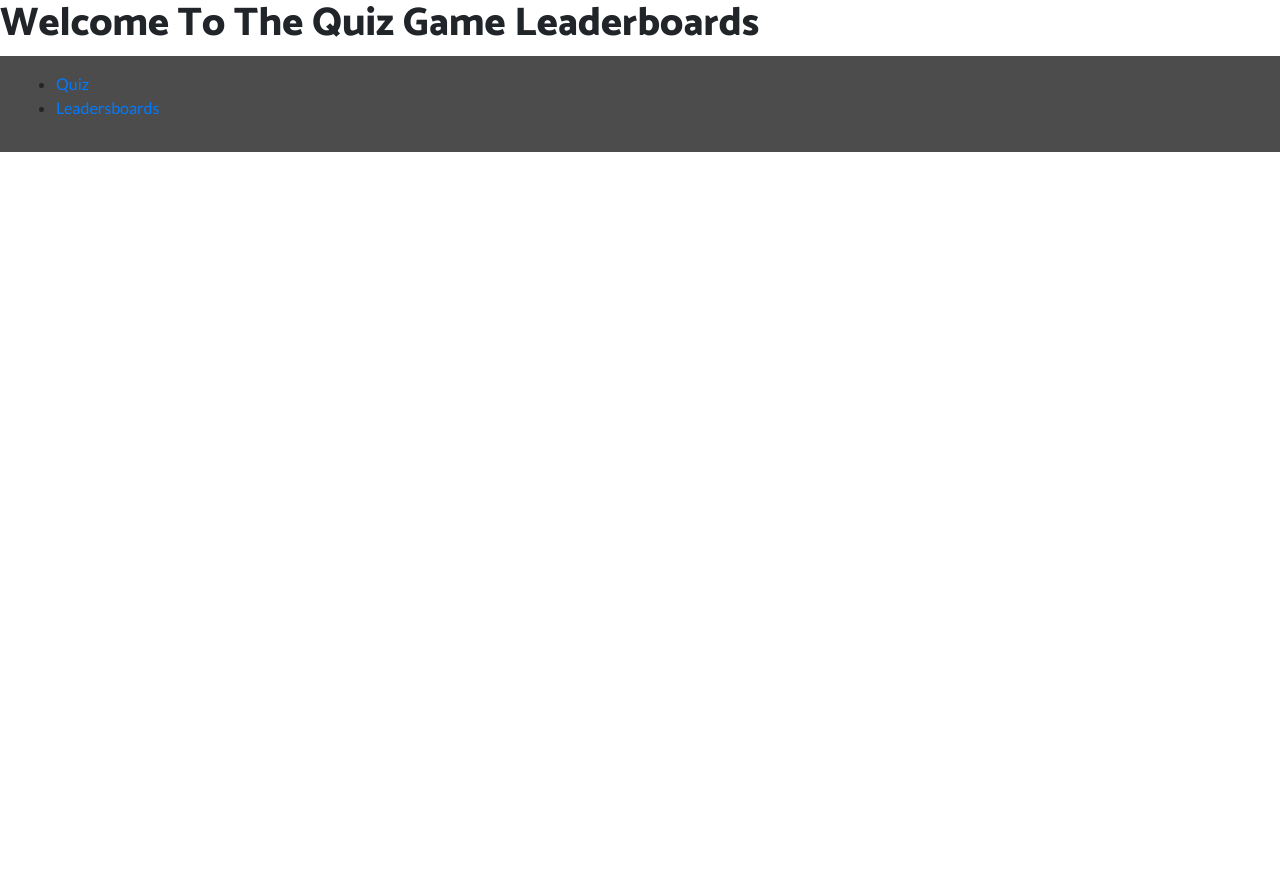
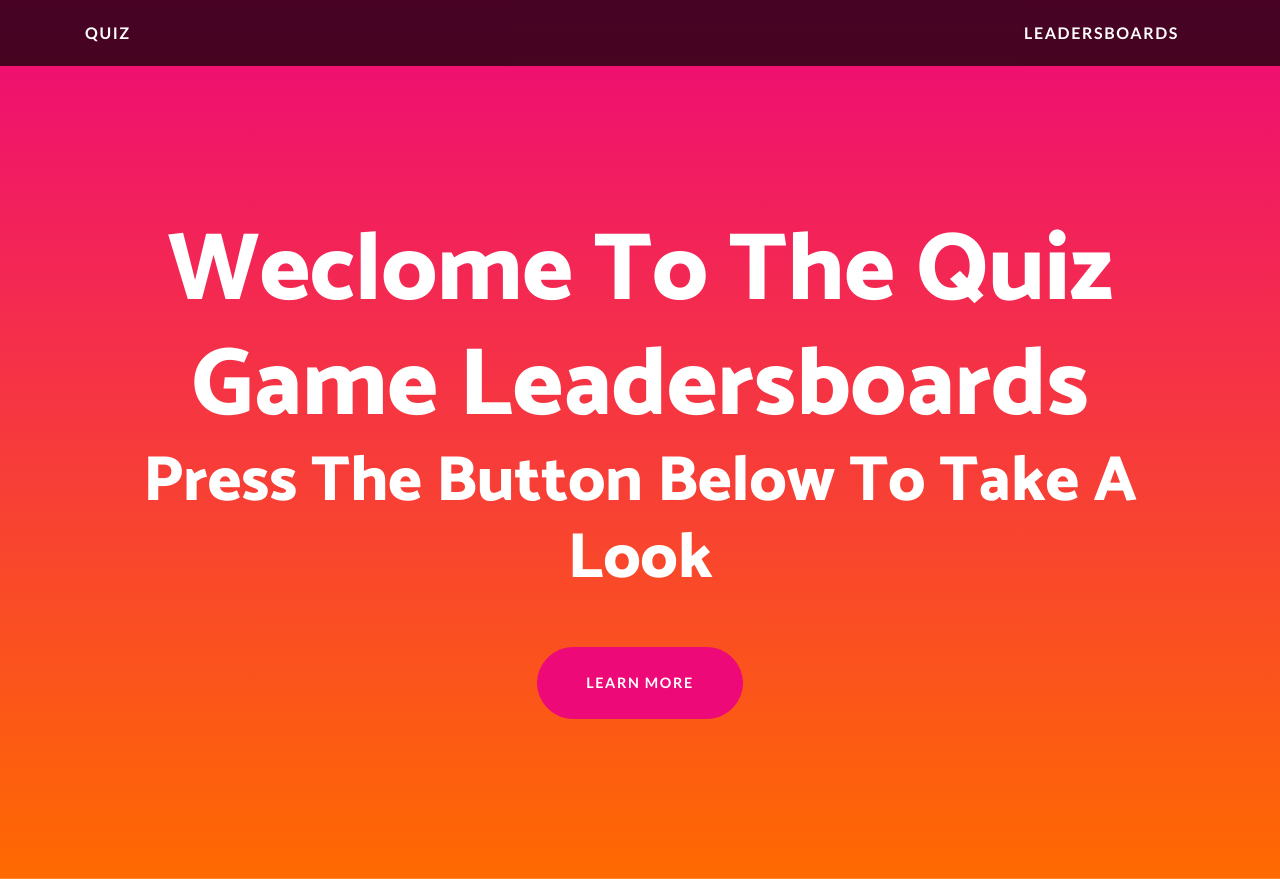
Before and after one commit to solomonj2k12/Quiz-Game, a Python web app: template templates/leaderboards.html in a window 1280 px wide. Before the commit the page ends 152 px from the top, so only its background shows below. Run offline with Jinja, Linux system fonts and the light colour scheme; the template is opened without the code that fills it, so the values that code supplies are empty; some libraries are stand-ins or nearby versions.

Commit message:
added the bootstrap theme content and adpated it to fit my application

```diff
--- a/templates/leaderboards.html
+++ b/templates/leaderboards.html
@@ -5,28 +5,40 @@
     <meta name="viewport" content="width=device-width, initial-scale=1.0">
     <meta http-equiv="X-UA-Compatible" content="ie=edge">
 
-    <link href="/static/bootstrap/vendor/bootstrap/css/bootstrap.min.css" rel="stylesheet">
+    <link href="/static/startbootstrap-one-page-wonder-gh-pages/vendor/bootstrap/css/bootstrap.min.css" rel="stylesheet">
 
     <!-- Custom fonts for this template -->
     <link href="https://fonts.googleapis.com/css?family=Catamaran:100,200,300,400,500,600,700,800,900" rel="stylesheet">
     <link href="https://fonts.googleapis.com/css?family=Lato:100,100i,300,300i,400,400i,700,700i,900,900i" rel="stylesheet">
 
     <!-- Custom styles for this template -->
-    <link href="/static/bootstrap/css/one-page-wonder.min.css" rel="stylesheet">
+    <link href="/static/startbootstrap-one-page-wonder-gh-pages/css/one-page-wonder.min.css" rel="stylesheet">
     <title>Quiz Game</title>
 </head>
 
 
 <body>
-    <h1>Welcome To The Quiz Game Leaderboards</h1>
 
-    <nav class="navbar navbar-expand-lg navbar-dark navbar-custom ">
-        <ul>
-            <li><a href="{{ url_for('index')}}">Quiz</a></li>
-            <li><a href="{{ url_for('leaderboards')}}">Leadersboards</a></li>
-        </ul>
+    <nav class="navbar navbar-expand-lg navbar-dark navbar-custom fixed-top">
+      <div class="container">
+        <a class="navbar-brand" href="{{ url_for('index')}}">Quiz</a>
+        <a class="navbar-brand" href="{{ url_for('leaderboards')}}">Leadersboards</a>
+        <button class="navbar-toggler" type="button" data-toggle="collapse" data-target="#navbarResponsive" aria-controls="navbarResponsive" aria-expanded="false" aria-label="Toggle navigation">
+          <span class="navbar-toggler-icon"></span>
+        </button>
+      </div>
     </nav>
+
+    <header class="masthead text-center text-white">
+      <div class="masthead-content">
+        <div class="container">
+          <h1 class="masthead-heading mb-0">Weclome To The Quiz Game Leadersboards</h1>
+          <h2 class="masthead-subheading mb-0">Press The Button Below To Take A Look</h2>
+          <a href="#" class="btn btn-primary btn-xl rounded-pill mt-5">Learn More</a>
+        </div>
+      </div>
+
+    </header>
 
 
 </body>
-</html>
```
Also changed, not shown: templates/index.html (+31 -6 lines).
